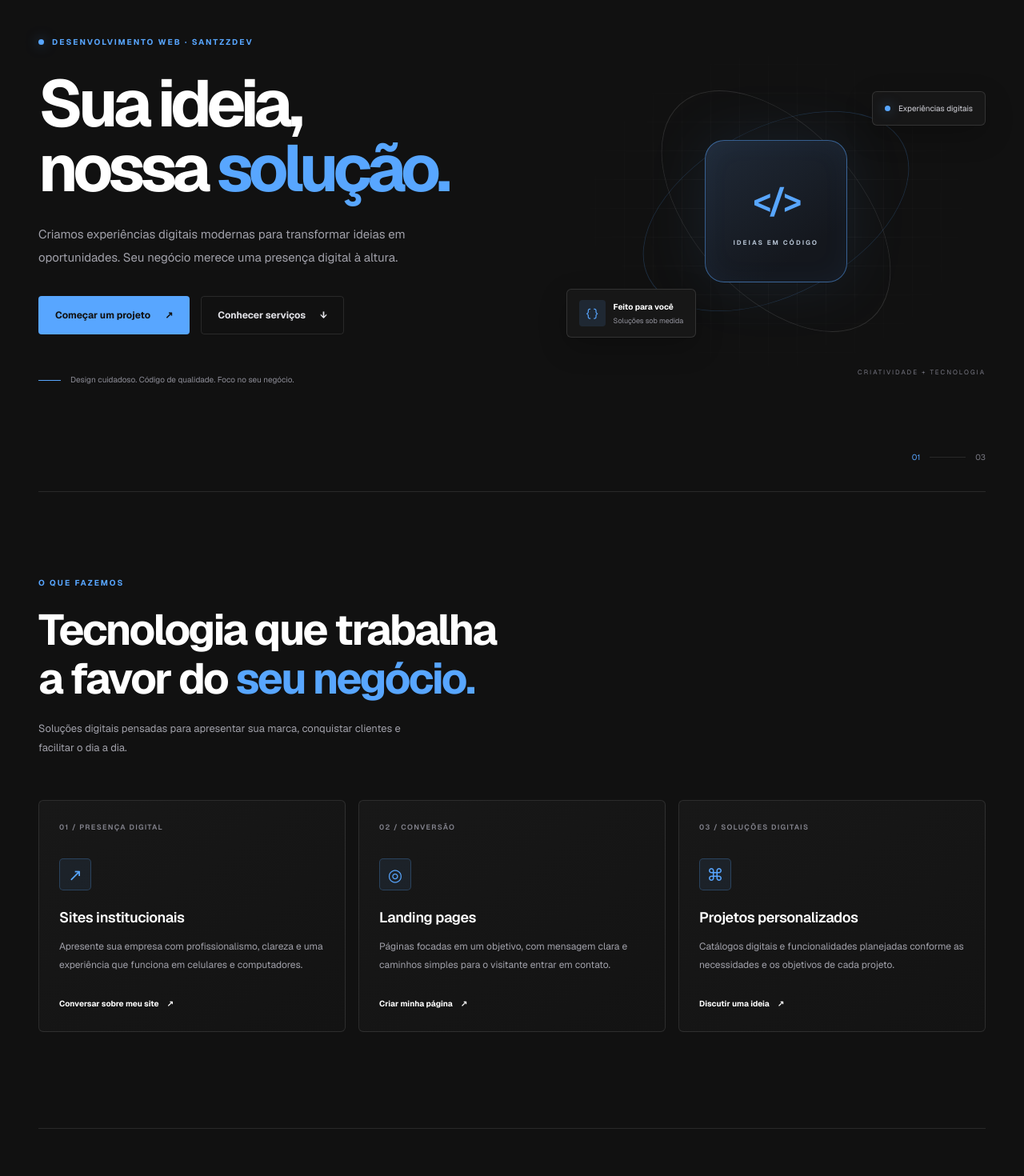
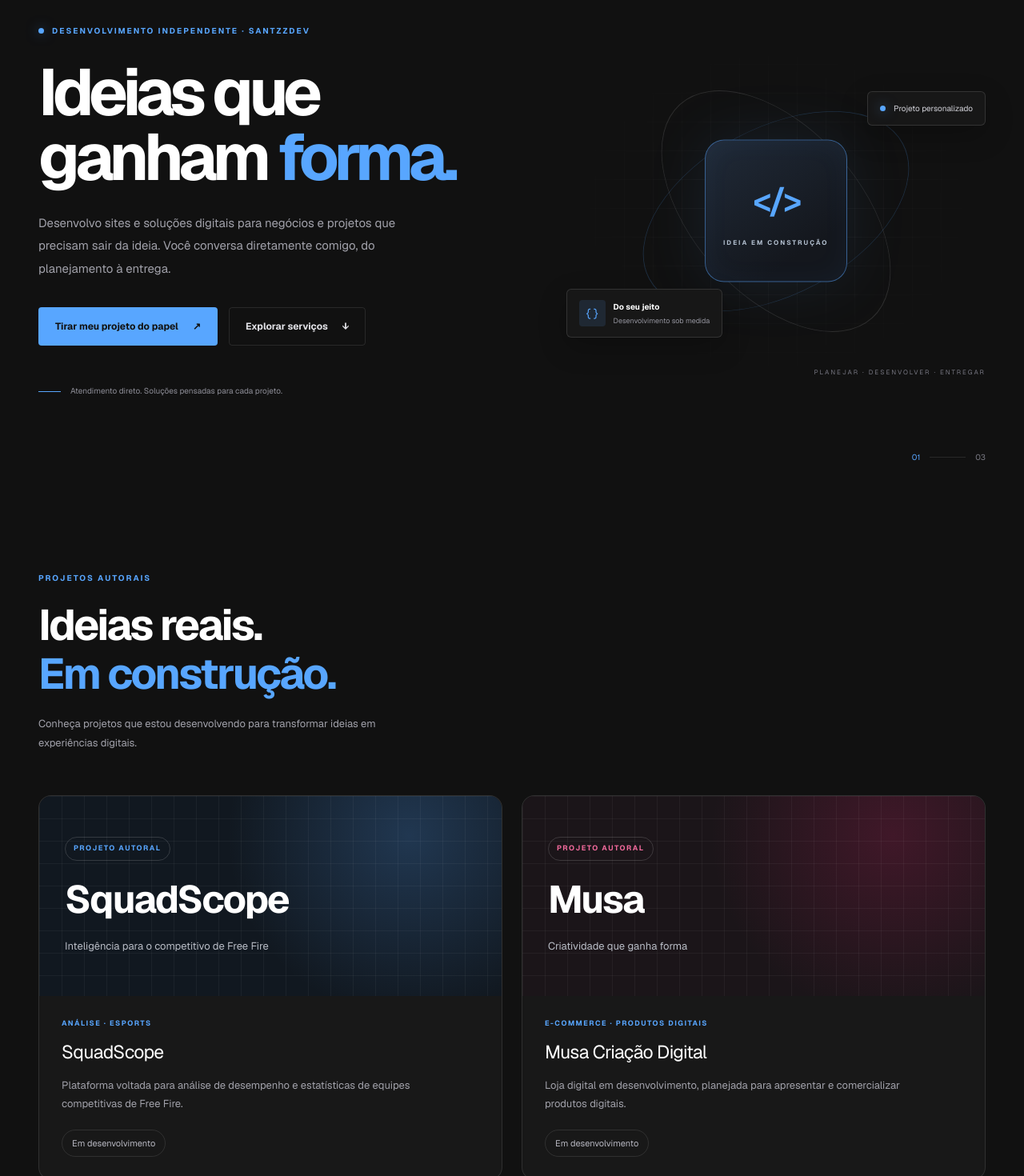
Before and after one commit to edmilsonpereirajr/santzzdev-site, a Next.js app: page / in a window 1280 px wide. Shown: the part 160-1630 px from the top of the page at 80% size. Built offline with nearby package versions, Linux system fonts and the light colour scheme.

Commit message:
feat: adicionar portfolio e sobre mim

```diff
--- a/src/app/page.tsx
+++ b/src/app/page.tsx
@@ -1,4 +1,3 @@
-
 export default function Home() {
   return (
     <main>
@@ -9,7 +8,9 @@ export default function Home() {
         </a>
 
         <nav className="navigation" aria-label="Navegação principal">
+          <a href="#portfolio">Portfólio</a>
           <a href="#servicos">Serviços</a>
+          <a href="#sobre">Sobre mim</a>
           <a href="#processo">Processo</a>
           <a href="#contato">Contato</a>
         </nav>
@@ -23,38 +24,42 @@ export default function Home() {
         <div className="hero-content">
           <p className="eyebrow">
             <span className="status-dot" />
-            DESENVOLVIMENTO WEB · SANTZZDEV
+            DESENVOLVIMENTO INDEPENDENTE · SANTZZDEV
           </p>
 
           <h1>
-            Sua ideia,
+            Ideias que
             <br />
-            nossa <span>solução.</span>
+            ganham <span>forma.</span>
           </h1>
 
           <p className="hero-description">
-            Criamos experiências digitais modernas para transformar ideias
-            em oportunidades. Seu negócio merece uma presença digital à altura.
+            Desenvolvo sites e soluções digitais para negócios e projetos
+            que precisam sair da ideia. Você conversa diretamente comigo,
+            do planejamento à entrega.
           </p>
 
           <div className="hero-actions">
             <a className="button-primary" href="#contato">
-              Começar um projeto <span aria-hidden="true">↗</span>
+              Tirar meu projeto do papel{" "}
+              <span aria-hidden="true">↗</span>
             </a>
+
             <a className="button-secondary" href="#servicos">
-              Conhecer serviços <span aria-hidden="true">↓</span>
+              Explorar serviços <span aria-hidden="true">↓</span>
             </a>
           </div>
 
           <div className="hero-note">
             <span className="note-line" />
-            Design cuidadoso. Código de qualidade. Foco no seu negócio.
+            Atendimento direto. Soluções pensadas para cada projeto.
           </div>
         </div>
 
         <div
           className="hero-visual"
-          aria-label="Ilustração abstrata de tecnologia"
+          role="img"
+          aria-label="Representação visual de ideias transformadas em soluções digitais"
         >
           <div className="visual-grid" />
           <div className="visual-orbit orbit-one" />
@@ -62,24 +67,24 @@ export default function Home() {
 
           <div className="visual-core">
             <span className="core-symbol">&lt;/&gt;</span>
-            <span className="core-label">IDEIAS EM CÓDIGO</span>
+            <span className="core-label">IDEIA EM CONSTRUÇÃO</span>
           </div>
 
           <div className="floating-card card-top">
             <span className="card-indicator" />
-            <span>Experiências digitais</span>
+            <span>Projeto personalizado</span>
           </div>
 
           <div className="floating-card card-bottom">
             <span className="code-mark">{"{ }"}</span>
             <span>
-              <strong>Feito para você</strong>
-              <small>Soluções sob medida</small>
+              <strong>Do seu jeito</strong>
+              <small>Desenvolvimento sob medida</small>
             </span>
           </div>
 
           <span className="visual-caption">
-            CRIATIVIDADE + TECNOLOGIA
+            PLANEJAR · DESENVOLVER · ENTREGAR
           </span>
         </div>
 
@@ -90,14 +95,81 @@ export default function Home() {
         </div>
       </section>
 
+      <section className="portfolio section" id="portfolio">
+        <div className="section-heading">
+          <p className="eyebrow">PROJETOS AUTORAIS</p>
+
+          <h2>
+            Ideias reais.
+            <br />
+            <span>Em construção.</span>
+          </h2>
+
+          <p className="section-description">
+            Conheça projetos que estou desenvolvendo para transformar ideias
+            em experiências digitais.
+          </p>
+        </div>
+
+        <div className="portfolio-grid">
+          <article className="portfolio-card">
+            <div className="portfolio-preview portfolio-preview-squad">
+              <span className="portfolio-tag">PROJETO AUTORAL</span>
+              <span className="portfolio-preview-title">SquadScope</span>
+              <span className="portfolio-preview-description">
+                Inteligência para o competitivo de Free Fire
+              </span>
+            </div>
+
+            <div className="portfolio-info">
+              <p className="portfolio-category">ANÁLISE · ESPORTS</p>
+              <h3>SquadScope</h3>
+              <p>
+                Plataforma voltada para análise de desempenho e estatísticas
+                de equipes competitivas de Free Fire.
+              </p>
+              <span className="portfolio-status">
+                Em desenvolvimento
+              </span>
+            </div>
+          </article>
+
+          <article className="portfolio-card">
+            <div className="portfolio-preview portfolio-preview-musa">
+              <span className="portfolio-tag">PROJETO AUTORAL</span>
+              <span className="portfolio-preview-title">Musa</span>
+              <span className="portfolio-preview-description">
+                Criatividade que ganha forma
+              </span>
+            </div>
+
+            <div className="portfolio-info">
+              <p className="portfolio-category">
+                E-COMMERCE · PRODUTOS DIGITAIS
+              </p>
+              <h3>Musa Criação Digital</h3>
+              <p>
+                Loja digital em desenvolvimento, planejada para apresentar
+                e comercializar produtos digitais.
+              </p>
+              <span className="portfolio-status">
+                Em desenvolvimento
+              </span>
+            </div>
+          </article>
+        </div>
+      </section>
+
       <section className="services section" id="servicos">
         <div className="section-heading">
-          <p className="eyebrow">O QUE FAZEMOS</p>
+          <p className="eyebrow">O QUE EU FAÇO</p>
+
           <h2>
             Tecnologia que trabalha
             <br />
             a favor do <span>seu negócio.</span>
           </h2>
+
           <p className="section-description">
             Soluções digitais pensadas para apresentar sua marca,
             conquistar clientes e facilitar o dia a dia.
@@ -107,12 +179,17 @@ export default function Home() {
         <div className="service-grid">
           <article className="service-card">
             <span className="service-number">01 / PRESENÇA DIGITAL</span>
-            <span className="service-icon" aria-hidden="true">↗</span>
+            <span className="service-icon" aria-hidden="true">
+              ↗
+            </span>
+
             <h3>Sites institucionais</h3>
+
             <p>
               Apresente sua empresa com profissionalismo, clareza e uma
               experiência que funciona em celulares e computadores.
             </p>
+
             <a href="#contato">
               Conversar sobre meu site <span>↗</span>
             </a>
@@ -120,12 +197,17 @@ export default function Home() {
 
           <article className="service-card">
             <span className="service-number">02 / CONVERSÃO</span>
-            <span className="service-icon" aria-hidden="true">◎</span>
+            <span className="service-icon" aria-hidden="true">
+              ◎
+            </span>
+
             <h3>Landing pages</h3>
+
             <p>
               Páginas focadas em um objetivo, com mensagem clara e caminhos
               simples para o visitante entrar em contato.
             </p>
+
             <a href="#contato">
               Criar minha página <span>↗</span>
             </a>
@@ -133,27 +215,62 @@ export default function Home() {
 
           <article className="service-card">
             <span className="service-number">03 / SOLUÇÕES DIGITAIS</span>
-            <span className="service-icon" aria-hidden="true">⌘</span>
+            <span className="service-icon" aria-hidden="true">
+              ⌘
+            </span>
+
             <h3>Projetos personalizados</h3>
+
             <p>
               Catálogos digitais e funcionalidades planejadas conforme
               as necessidades e os objetivos de cada projeto.
             </p>
+
             <a href="#contato">
-              Discutir uma ideia <span>↗</span>
+              Discutir minha ideia <span>↗</span>
             </a>
           </article>
         </div>
       </section>
 
+      <section className="about section" id="sobre">
+        <div className="about-content">
+          <p className="eyebrow">QUEM ESTÁ POR TRÁS DA SANTZZDEV</p>
+
+          <h2>
+            Desenvolvimento próximo.
+            <br />
+            <span>Soluções personalizadas.</span>
+          </h2>
+
+          <p>
+            Sou desenvolvedor independente e criei a SantzzDev para transformar
+            ideias em projetos digitais funcionais. Trabalho diretamente com
+            cada cliente para entender suas necessidades e construir soluções
+            alinhadas aos seus objetivos.
+          </p>
+
+          <p>
+            Meu foco é unir tecnologia, organização e uma experiência simples
+            para quem vai usar o projeto.
+          </p>
+
+          <a className="button-secondary" href="#contato">
+            Vamos conversar <span aria-hidden="true">↗</span>
+          </a>
+        </div>
+      </section>
+
       <section className="process section" id="processo">
         <div className="process-intro">
-          <p className="eyebrow">COMO TRABALHAMOS</p>
+          <p className="eyebrow">COMO EU TRABALHO</p>
+
           <h2>
-            Do primeiro papo
+            Da primeira conversa
             <br />
             ao <span>projeto no ar.</span>
           </h2>
+
           <p className="section-description">
             Um processo transparente, com alinhamento antes do desenvolvimento
             e atenção a cada etapa.
@@ -166,7 +283,7 @@ export default function Home() {
             <div>
               <h3>Entendimento</h3>
               <p>
-                Conhecemos sua ideia, seu público e o que você precisa resolver.
+                Conheço sua ideia, seu público e o que você precisa resolver.
               </p>
             </div>
           </article>
@@ -176,7 +293,8 @@ export default function Home() {
             <div>
               <h3>Planejamento</h3>
               <p>
-                Definimos escopo, estrutura, prazo e investimento antes de começar.
+                Defino o escopo, a estrutura, o prazo e o investimento antes
+                de começar.
               </p>
             </div>
           </article>
@@ -186,7 +304,7 @@ export default function Home() {
             <div>
               <h3>Desenvolvimento</h3>
               <p>
-                Construímos a solução e validamos os detalhes com você.
+                Desenvolvo a solução e valido os detalhes com você.
               </p>
             </div>
           </article>
@@ -196,7 +314,8 @@ export default function Home() {
             <div>
               <h3>Entrega</h3>
               <p>
-                Revisamos o projeto e orientamos os próximos passos para publicação.
+                Revisamos o projeto e alinhamos os próximos passos para
+                publicação.
               </p>
             </div>
           </article>
@@ -206,16 +325,17 @@ export default function Home() {
       <section className="contact section" id="contato">
         <div className="contact-panel">
           <p className="eyebrow">SEU PRÓXIMO PASSO COMEÇA AQUI</p>
+
           <h2>
             Vamos tirar sua
             <br />
             ideia do <span>papel?</span>
           </h2>
+
           <p>
-            Conta pra gente o que você está planejando. Vamos conversar
-            sobre a solução mais adequada para o seu projeto.
+            Conte sua ideia. Vou entender o que você precisa e conversar
+            com você sobre a melhor solução para o seu projeto.
           </p>
-
 
           <a
             className="button-primary"
@@ -225,7 +345,6 @@ export default function Home() {
           >
             Falar pelo WhatsApp <span aria-hidden="true">↗</span>
           </a>
-
 
           <small>
             Atendimento direto pelo WhatsApp para conversar sobre seu projeto.
@@ -238,7 +357,9 @@ export default function Home() {
           Santzz<span>Dev</span>
           <span className="brand-dot">.</span>
         </a>
-        <p>Sua ideia, nossa solução.</p>
+
+        <p>Ideias que ganham forma.</p>
+
         <span>
           © {new Date().getFullYear()} SantzzDev. Todos os direitos reservados.
         </span>
```
Lines whose indentation alone changed are shown as unchanged.
